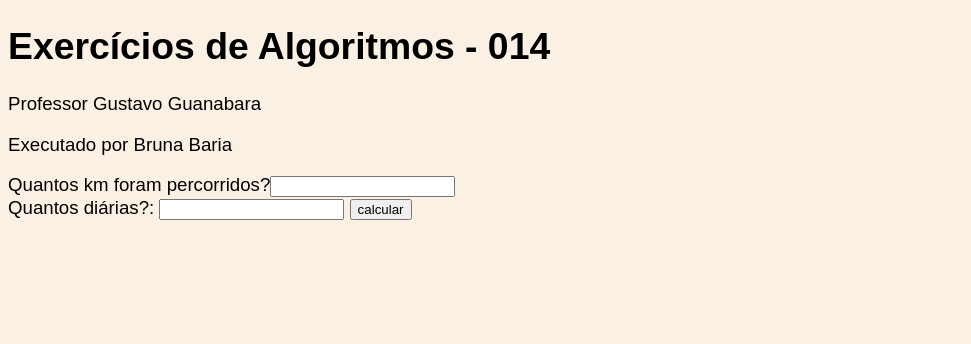
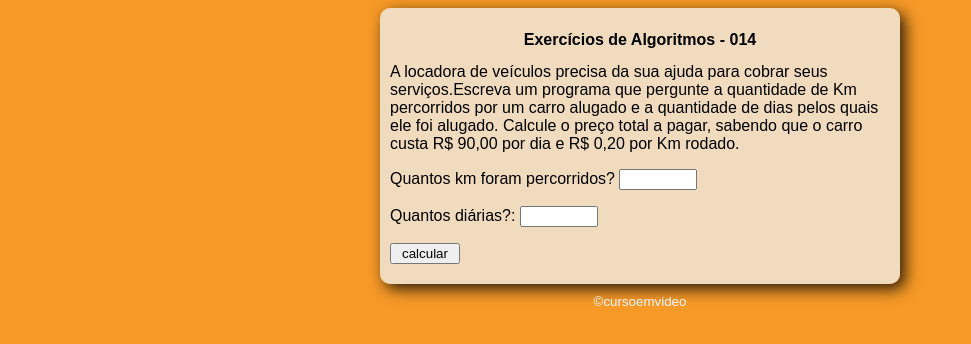
Before and after one commit to BrunaBaria/JavaScript, a plain HTML site: page Curso JavaScript/Exercícios Algorítmos/Ex.014 - Locadora de Veículos/ex.014.al.html in a window 1280 px wide. Shown: the whole page, without its empty margins (0-971 px from the left). Drawn offline with Linux system fonts and the light colour scheme.

Commit message:
update ex.014

```diff
--- a/Curso JavaScript/Exercícios Algorítmos/Ex.014 - Locadora de Veículos/ex.014.al.html
+++ b/Curso JavaScript/Exercícios Algorítmos/Ex.014 - Locadora de Veículos/ex.014.al.html
@@ -6,33 +6,23 @@
     <meta name="viewport" content="width=device-width, initial-scale=1.0">
     <meta http-equiv="X-UA-Compatible" content="ie=edge">
     <title>Algorítimos</title>
-<style>
-    body{background-color: rgb(250, 240, 228);
-        font: normal 14pt arial;
-    }
-    h1{font:bolder 16pt}
-</style>
+    <link rel="stylesheet" href="style.ex.014.css">
 </head>
 <body>
-<h1>
-    Exercícios de Algoritmos - 014
-</h1>
-    <p>Professor Gustavo Guanabara</p>
-    <p>Executado por Bruna Baria</p>
-    <!--A locadora de veículos precisa da sua ajuda para cobrar seus serviços.Escreva um programa que pergunte a quantidade de Km percorridos por um carro alugado e a quantidade de dias pelos quais ele foi alugado. Calcule o preço total a pagar, sabendo que o carro custa R$ 90,00 por dia e R$ 0,20 por Km rodado. -->
-   Quantos km foram percorridos?<input type="number" name="txtkm" id="txtkm"></br>
-   Quantos diárias?: <input type="number" name="txtdias" id="txtdias">
-   <input type="button" value="calcular" onclick="calcular()">
-   <div id="res"></div>
+    <section>
+        <h1>
+            Exercícios de Algoritmos - 014
+        </h1>
+            A locadora de veículos precisa da sua ajuda para cobrar seus serviços.Escreva um programa que pergunte a quantidade de Km percorridos por um carro alugado e a quantidade de dias pelos quais ele foi alugado. Calcule o preço total a pagar, sabendo que o carro custa R$ 90,00 por dia e R$ 0,20 por Km rodado.
+            <p> Quantos km foram percorridos?
+            <input type="number" name="txtkm" id="txtkm" min="0"></p>
+            Quantos diárias?:
+            <input type="number" name="txtdias" id="txtdias" min="0"></p>
+            <input type="button" value="calcular" onclick="calcular()">
+            <div id="res"></div>
+    </section>
+
 </body>
-<script>
-   function calcular(){
-    var txtkm = document.querySelector('input#txtkm')
-    var txtdias = document.querySelector('input#txtdias')
-    var km = Number(txtkm.value)
-    var dia = Number(txtdias.value)
-    var locação = (90*dia)+(0.20*km)
-    res.innerHTML=`O preço total à pagar pela locação é <strong>R$ ${locação}</strong>`
-   }
-</script>
+    <script src="script.ex.014.js"></script>
+    <footer>&copy;cursoemvideo</footer>
 </html>
--- /dev/null
+++ b/Curso JavaScript/Exercícios Algorítmos/Ex.014 - Locadora de Veículos/script.ex.014.js
@@ -0,0 +1,8 @@
+function calcular(){
+    var txtkm = document.querySelector('input#txtkm')
+    var txtdias = document.querySelector('input#txtdias')
+    var km = Number(txtkm.value)
+    var dia = Number(txtdias.value)
+    var locação = (90*dia)+(0.20*km)
+    res.innerHTML=`O preço total à pagar pela locação é <strong>R$ ${locação.toFixed(2).replace('.',',')}</strong>`
+   }
--- /dev/null
+++ b/Curso JavaScript/Exercícios Algorítmos/Ex.014 - Locadora de Veículos/style.ex.014.css
@@ -0,0 +1,31 @@
+body{
+    background-color: rgba(245, 140, 11, 0.883);
+    font: normal 12pt arial;
+}
+h1{
+    font:bolder 12pt arial;
+    text-align: center;
+}
+section{
+    background-color: rgba(240, 248, 255, 0.698);
+    padding: 10px;
+    border-radius: 10px;
+    box-shadow: 5px 5px 15px rgba(0, 0, 0, 0.825);
+    margin: auto;
+    width: 500px;
+
+}
+footer{
+    text-align: center;
+    color: aliceblue;
+    font-style: italic;
+    font: normal 10pt arial;
+    margin-top: 10px;
+}
+div#res{
+    margin-top: 10px;
+
+}
+input{
+    width: 70px;
+}
```
